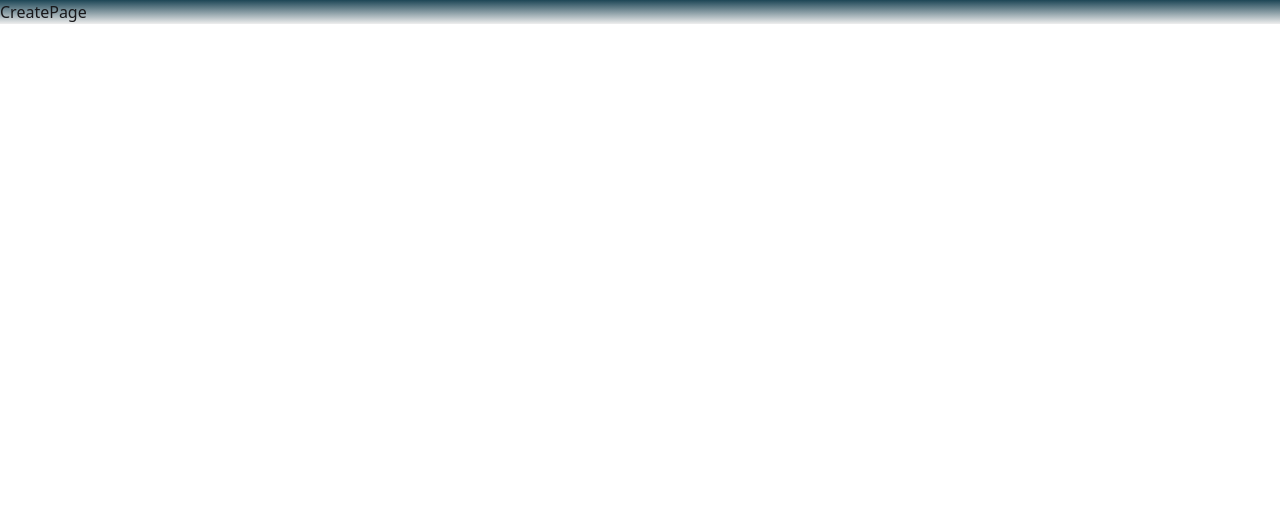
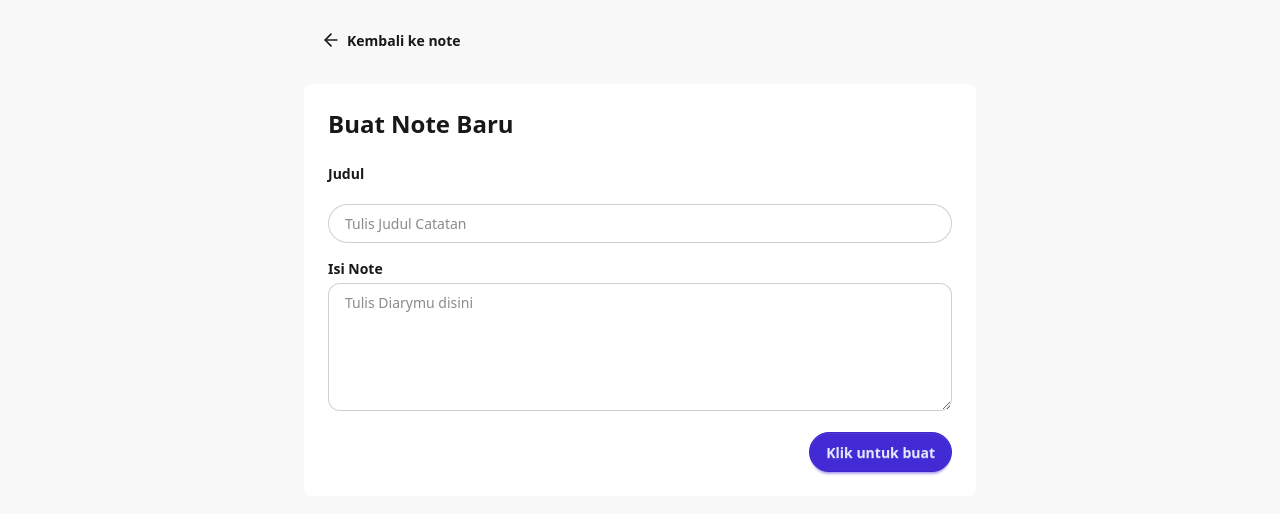
Before and after one commit to atzulf/mern, a React app in the folder frontend/: page /create in a window 1280 px wide. Shown: the top 514 px of the page. Built offline with nearby package versions, Linux system fonts and the light colour scheme; the HTML template or start-up script is replaced by a standard one.

Commit message:
[ADD] feat: implement note creation and deletion functionality, enhance HomePage and NoteCard components

```diff
--- a/frontend/src/components/NoteCard.jsx
+++ b/frontend/src/components/NoteCard.jsx
@@ -1,8 +1,24 @@
 import { PenSquareIcon, Trash2Icon } from "lucide-react";
 import { Link } from "react-router";
 import { formatDate } from "../lib/utils";
+import api from "../lib/axios";
+import toast from "react-hot-toast";
 
-const NoteCard = ({note}) => {
+const NoteCard = ({note, setNotes}) => {
+
+    const handleDelete = async (e,id) => {
+        e.preventDefault(); // menghalangi default aksi bawaan biar tidak reload otomatis
+
+        if(!window.confirm("Apakah kamu yakin untuk menghapus?")) return;
+        try {
+            await api.delete(`/notes/${id}`)
+            setNotes((prev) => prev.filter(note => note._id !== id)) // Hapus note dari state dengan memfilter note yang _id-nya tidak sama dengan id
+            toast.success("Note berhasil dihapus");
+        } catch (error) {
+            console.log("Error in handleDelete", error);
+            toast.error("Note gagal dihapus");
+        }
+    };
     return <Link to={`/note/${note._id}`}
     className="card bg-cyan-950/90 blend-color-dodge hover:shadow-lg transition-all duration-200
     border-t-4 border-solid border-cyan-500"
@@ -21,7 +37,7 @@ const NoteCard = ({note}) => {
 
                 <div className="flex items-center gap-1">
                     <PenSquareIcon className="size-4"/>
-                    <button className="btn btn-ghost btn-xs text-error">
+                    <button className="btn btn-ghost btn-xs text-error" onClick={(e) => handleDelete(e,note._id)}>
                         <Trash2Icon className="size-4"/>
                     </button>
 
--- /dev/null
+++ b/frontend/src/lib/axios.js
@@ -0,0 +1,7 @@
+import axios from "axios";
+
+const api = axios.create({
+    baseURL: "http://localhost:5001/api",
+});
+
+export default api;
--- a/frontend/src/pages/CreatePage.jsx
+++ b/frontend/src/pages/CreatePage.jsx
@@ -1,9 +1,95 @@
-import React from 'react'
+import { ArrowLeftIcon} from "lucide-react";
+import { useState } from "react";
+import toast from "react-hot-toast";
+import { Link, useNavigate } from "react-router";
+import api from "../lib/axios";
 
 const CreatePage = () => {
+    const [title, setTitle] = useState("");
+    const [content, setContent] = useState("");
+    const [loading, setLoading] = useState(false);
+    const navigate = useNavigate()
+
+    const handleSubmit = async (e) => {
+        e.preventDefault();
+
+        if(!title.trim() || !content.trim()) {
+            toast.error("Semua kolom harus terpenuhi");
+            return;
+        }
+
+        setLoading(true)
+        try {
+            await api.post("/notes", {
+                title,
+                content
+            });
+
+            toast.success("Note berhasil dibuat");
+            navigate("/")
+        } catch (error) {
+            console.log("Error membuat Note",error);
+            if(error.response.status === 429) {
+                toast.error("Sante bro! slow, mencetmu kecepeten", {
+                duration: 4000,
+                icon:"🤬",
+            });
+            } else {
+                toast.error("Gagal membuat Note");
+            }
+        } finally {
+            setLoading(false)
+        }
+    };
+
     return (
-        <div>CreatePage</div>
-    )
-}
+        <div className="min-h-screen bg-base-200">
+            <div className='container mx-auto px-4 py-5'>
+                <div className='max-w-2xl mx-auto'>
+                    <Link to={"/"} className="btn btn-ghost mb-6">
+                        <ArrowLeftIcon className="size-5" />
+                        Kembali ke note
+                    </Link>
+
+                    <div className="card bg-base-100">
+                        <div className="card-body p-6">
+                            <h2 className="card-title text-2xl mb-4">Buat Note Baru</h2>
+                            <form onSubmit={handleSubmit}>
+                                <div className="mb-4">
+                                    <label className="block text-sm font-semibold mb-5">Judul</label>
+                                        <input
+                                            type="text"
+                                            placeholder="Tulis Judul Catatan"
+                                            className="w-full bg-base-100 border border-base-content/20 rounded-full px-4 py-2 focus:ring-2 focus:ring-primary"
+                                            value={title}
+                                            onChange={(e) => setTitle(e.target.value)}
+                                        />
+                                </div>
+
+                                <div className="mb-4">
+                                <label className="block text-sm font-semibold mb-1">Isi Note</label>
+                                <textarea
+                                    placeholder="Tulis Diarymu disini"
+                                    className="w-full bg-base-100 border border-base-content/20 rounded-xl px-4 py-2 h-32 focus:ring-2 focus:ring-primary"
+                                    value={content}
+                                    onChange={(e) => setContent(e.target.value)}
+                                />
+                                </div>
+
+
+                            <div className="card-actions justify-end">
+                            <button type="submit" className="btn btn-primary rounded-4xl" disabled={loading}>
+                                {loading ? "Creating..." : "Klik untuk buat"}
+                            </button>
+                            </div>
+
+                            </form>
+                        </div>
+                    </div>
+                </div>
+            </div>
+        </div>
+    );
+};
 
 export default CreatePage
--- a/frontend/src/pages/HomePage.jsx
+++ b/frontend/src/pages/HomePage.jsx
@@ -2,7 +2,7 @@ import Navbar from '../components/Navbar'
 import { useState } from 'react'
 import RateLimitedUI from '../components/RateLimitedUI';
 import { useEffect } from 'react';
-import axios from 'axios';
+import api from '../lib/axios';
 import NoteCard from '../components/NoteCard';
 import toast from 'react-hot-toast';
 
@@ -14,7 +14,7 @@ const HomePage = () => {
     useEffect(() => {
         const fetchNotes = async () => {
             try {
-                const res = await axios.get("http://localhost:5001/api/notes")
+                const res = await api.get("/notes");
                 console.log(res.data)
                 setNotes(res.data)
                 setIsRateLimited(false)
@@ -24,7 +24,7 @@ const HomePage = () => {
                 if(error.response?.status === 429) {
                     setIsRateLimited(true)
                 } else {
-                    toast.error("Failed to load notes")
+                    toast.error("gagal me-load note!")
                 }
             } finally {
                 setLoading(false);
@@ -46,7 +46,7 @@ const HomePage = () => {
                 {notes.length > 0 && !isRateLimited && (
                     <div className='grid grid-cols-1 md:grid-cols-2 lg:grid-cols-3 gap-6'>
                         {notes.map((note) => (
-                            <NoteCard key={note._id} note={note}/>
+                            <NoteCard key={note._id} note={note} setNotes={setNotes}/>
                         ))}
                     </div>
                 )}
```
